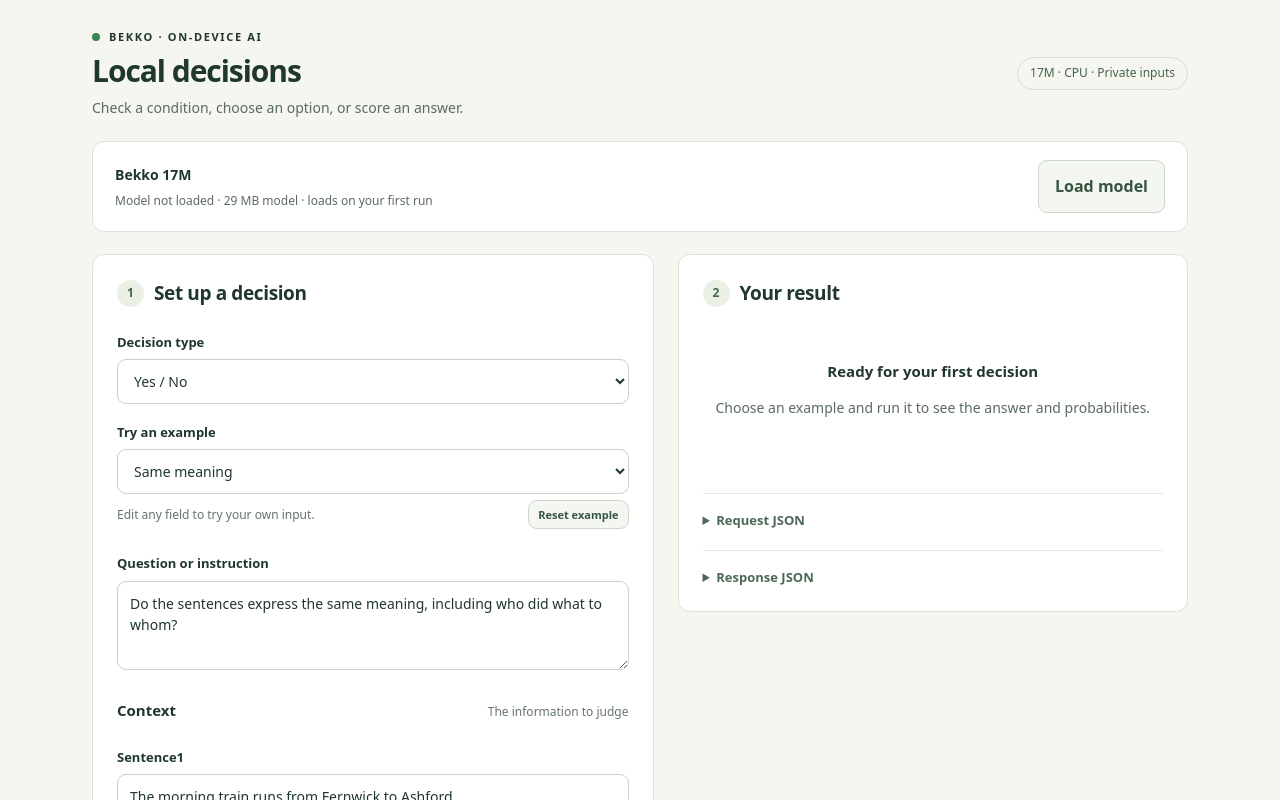
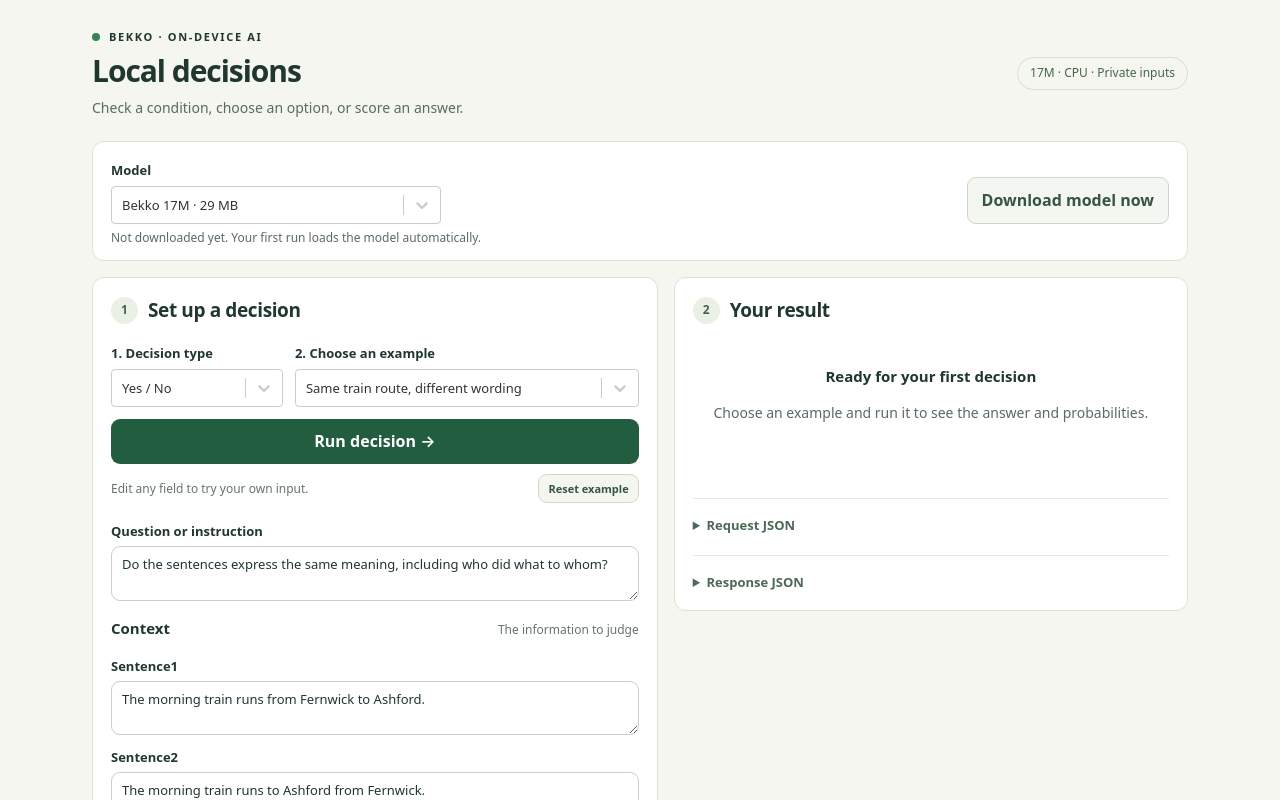
Before and after one commit to hotchpotch/bekko-system-one, a React (Vite) app in the folder browser/: page / in a window 1280 px wide. Shown: the top 800 px of the page. Built offline with nearby package versions, Linux system fonts and the light colour scheme.

Commit message:
Make browser examples easier to select and run

```diff
--- a/browser/package.json
+++ b/browser/package.json
@@ -18,7 +18,8 @@
     "onnxruntime-node": "1.30.0",
     "onnxruntime-web": "1.30.0",
     "react": "^19.2.3",
-    "react-dom": "^19.2.3"
+    "react-dom": "^19.2.3",
+    "react-select": "^5.10.2"
   },
   "devDependencies": {
     "vite": "^7.3.0"
--- a/browser/scripts/check-model-loading.js
+++ b/browser/scripts/check-model-loading.js
@@ -54,4 +54,4 @@
   } finally {
     await context.unroute("**/model.onnx", route);
   }
-};
+}
--- a/browser/src/examples.json
+++ b/browser/src/examples.json
@@ -1,7 +1,7 @@
 [
   {
     "id": "email-promotion",
-    "title": "Promotional email",
+    "title": "Spot a promotional spam email",
     "category": "Email spam detection",
     "task": "noul",
     "instruction": "Is this email unsolicited spam or bulk marketing?",
@@ -22,7 +22,7 @@
   },
   {
     "id": "email-meeting-followup",
-    "title": "Personal meeting follow-up",
+    "title": "Recognize a personal work email",
     "category": "Email spam detection",
     "task": "noul",
     "instruction": "Is this email unsolicited spam or bulk marketing?",
@@ -43,7 +43,7 @@
   },
   {
     "id": "train-route-same",
-    "title": "Same meaning",
+    "title": "Same train route, different wording",
     "category": "Paraphrase verification",
     "task": "noul",
     "instruction": "Do the sentences express the same meaning, including who did what to whom?",
@@ -64,7 +64,7 @@
   },
   {
     "id": "train-route-reversed",
-    "title": "Different meaning",
+    "title": "Reversed train route, different meaning",
     "category": "Paraphrase verification",
     "task": "noul",
     "instruction": "Do the sentences express the same meaning, including who did what to whom?",
@@ -85,7 +85,7 @@
   },
   {
     "id": "nurses-shared-action",
-    "title": "Shared action",
+    "title": "Does the text say the nurses laughed?",
     "category": "Sentence entailment",
     "task": "noul",
     "instruction": "Does the premise entail the hypothesis?",
@@ -106,7 +106,7 @@
   },
   {
     "id": "drivers-different-action",
-    "title": "Who did what?",
+    "title": "Does the text say the drivers slept?",
     "category": "Sentence entailment",
     "task": "noul",
     "instruction": "Does the premise entail the hypothesis?",
@@ -127,7 +127,7 @@
   },
   {
     "id": "whale-lungs",
-    "title": "Whale facts",
+    "title": "Do whales breathe with lungs?",
     "category": "Evidence supports a statement",
     "task": "noul",
     "instruction": "Does the premise support the hypothesis?",
@@ -148,7 +148,7 @@
   },
   {
     "id": "whale-gills",
-    "title": "Check the evidence",
+    "title": "Do whales breathe through gills?",
     "category": "Evidence supports a statement",
     "task": "noul",
     "instruction": "Does the premise support the hypothesis?",
@@ -169,7 +169,7 @@
   },
   {
     "id": "squirrel-rule-supported",
-    "title": "Explicit rule reasoning · 1",
+    "title": "Follow a rule: is the squirrel rough?",
     "category": "Explicit rule reasoning",
     "task": "noul",
     "instruction": "Is the hypothesis true under the stated facts and rules? Under the closed-world assumption, an unprovable positive proposition is false and its negation is true.",
@@ -190,7 +190,7 @@
   },
   {
     "id": "squirrel-rule-contradicted",
-    "title": "Explicit rule reasoning · 2",
+    "title": "Check a conflicting claim about the squirrel",
     "category": "Explicit rule reasoning",
     "task": "noul",
     "instruction": "Is the hypothesis true under the stated facts and rules? Under the closed-world assumption, an unprovable positive proposition is false and its negation is true.",
@@ -211,7 +211,7 @@
   },
   {
     "id": "wooden-chair-category",
-    "title": "Category inference · 1",
+    "title": "Is a wooden chair still a chair?",
     "category": "Category inference",
     "task": "noul",
     "instruction": "Is the stated category inference valid?",
@@ -231,7 +231,7 @@
   },
   {
     "id": "fake-diamond-category",
-    "title": "Category inference · 2",
+    "title": "Is a fake diamond a real diamond?",
     "category": "Category inference",
     "task": "noul",
     "instruction": "Is the stated category inference valid?",
@@ -251,7 +251,7 @@
   },
   {
     "id": "bedtime-tired",
-    "title": "Story motivation · 1",
+    "title": "Why did Nora go to the bedroom?",
     "category": "Story motivation",
     "task": "noul",
     "instruction": "Does the story support the stated motivation, given the agent's needs and actions?",
@@ -272,7 +272,7 @@
   },
   {
     "id": "bedtime-hungry",
-    "title": "Story motivation · 2",
+    "title": "Was Nora hungry or tired?",
     "category": "Story motivation",
     "task": "noul",
     "instruction": "Does the story support the stated motivation, given the agent's needs and actions?",
@@ -293,7 +293,7 @@
   },
   {
     "id": "dog-animal-supported",
-    "title": "A conclusion that follows",
+    "title": "Follow a rule: is Max an animal?",
     "category": "Logical consistency",
     "task": "noul",
     "instruction": "Does the premise logically entail the conclusion?",
@@ -314,7 +314,7 @@
   },
   {
     "id": "dog-animal-contradicted",
-    "title": "A conclusion that contradicts the facts",
+    "title": "Spot a contradiction: Max is not an animal",
     "category": "Logical consistency",
     "task": "noul",
     "instruction": "Does the premise logically entail the conclusion?",
@@ -335,7 +335,7 @@
   },
   {
     "id": "news-tennis-championship",
-    "title": "A tennis championship",
+    "title": "Classify a tennis news story",
     "category": "News topic classification",
     "task": "choice",
     "instruction": "Which topic best describes the news article?",
@@ -363,7 +363,7 @@
   },
   {
     "id": "news-quarterly-profits",
-    "title": "Quarterly profits and dividends",
+    "title": "Classify a company earnings story",
     "category": "News topic classification",
     "task": "choice",
     "instruction": "Which topic best describes the news article?",
@@ -391,7 +391,7 @@
   },
   {
     "id": "entity-electronics-company",
-    "title": "An electronics company",
+    "title": "Identify an electronics company",
     "category": "Entity type classification",
     "task": "choice",
     "instruction": "Use the article to classify the entity named in its title.",
@@ -460,7 +460,7 @@
   },
   {
     "id": "entity-novel",
-    "title": "Identify an entity",
+    "title": "Identify a novel",
     "category": "Entity type classification",
     "task": "choice",
     "instruction": "Use the article to classify the entity named in its title.",
@@ -529,7 +529,7 @@
   },
   {
     "id": "running-supported",
-    "title": "A supported statement",
+    "title": "Running: a claim supported by the text",
     "category": "Entailment contradiction or neutral",
     "task": "choice",
     "instruction": "Based only on the premise, is the hypothesis definitely true (entailment), definitely false (contradiction), or not determined (neutral)?",
@@ -554,7 +554,7 @@
   },
   {
     "id": "running-contradicted",
-    "title": "A conflicting statement",
+    "title": "Running: a claim that contradicts the text",
     "category": "Entailment contradiction or neutral",
     "task": "choice",
     "instruction": "Based only on the premise, is the hypothesis definitely true (entailment), definitely false (contradiction), or not determined (neutral)?",
@@ -579,7 +579,7 @@
   },
   {
     "id": "running-unknown-motivation",
-    "title": "Not enough information",
+    "title": "Running: a motive the text does not explain",
     "category": "Entailment contradiction or neutral",
     "task": "choice",
     "instruction": "Based only on the premise, is the hypothesis definitely true (entailment), definitely false (contradiction), or not determined (neutral)?",
@@ -604,7 +604,7 @@
   },
   {
     "id": "photosynthesis-background",
-    "title": "Photosynthesis · Topic overlap only",
+    "title": "Photosynthesis: same topic, no answer",
     "category": "Answer evidence selection",
     "task": "score",
     "instruction": "Does the document contain the answer to the query? Rate it from unrelated to a complete answer.",
@@ -642,7 +642,7 @@
   },
   {
     "id": "photosynthesis-partial",
-    "title": "Photosynthesis · Partial answer",
+    "title": "Photosynthesis: part of the answer",
     "category": "Answer evidence selection",
     "task": "score",
     "instruction": "Does the document contain the answer to the query? Rate it from unrelated to a complete answer.",
@@ -680,7 +680,7 @@
   },
   {
     "id": "photosynthesis-unrelated",
-    "title": "Photosynthesis · Unrelated document",
+    "title": "Photosynthesis: an unrelated passage",
     "category": "Answer evidence selection",
     "task": "score",
     "instruction": "Does the document contain the answer to the query? Rate it from unrelated to a complete answer.",
@@ -718,7 +718,7 @@
   },
   {
     "id": "photosynthesis-complete",
-    "title": "Photosynthesis · Complete answer",
+    "title": "Photosynthesis: a complete explanation",
     "category": "Answer evidence selection",
     "task": "score",
     "instruction": "Does the document contain the answer to the query? Rate it from unrelated to a complete answer.",
@@ -756,7 +756,7 @@
   },
   {
     "id": "cpu-acronym-unrelated",
-    "title": "CPU acronym · Unrelated document",
+    "title": "CPU meaning: an unrelated passage",
     "category": "FAQ relevance",
     "task": "score",
     "instruction": "Does the document contain the answer to the query? Rate it from unrelated to a complete answer.",
@@ -794,7 +794,7 @@
   },
   {
     "id": "cpu-acronym-background",
-    "title": "CPU acronym · Background without the answer",
+    "title": "CPU meaning: background without the expansion",
     "category": "FAQ relevance",
     "task": "score",
     "instruction": "Does the document contain the answer to the query? Rate it from unrelated to a complete answer.",
@@ -832,7 +832,7 @@
   },
   {
     "id": "cpu-acronym-complete",
-    "title": "CPU acronym · Complete answer",
+    "title": "CPU meaning: the full abbreviation",
     "category": "FAQ relevance",
     "task": "score",
     "instruction": "Does the document contain the answer to the query? Rate it from unrelated to a complete answer.",
@@ -870,7 +870,7 @@
   },
   {
     "id": "cpu-acronym-partial",
-    "title": "CPU acronym · Partial answer",
+    "title": "CPU meaning: only two of the three words",
     "category": "FAQ relevance",
     "task": "score",
     "instruction": "Does the document contain the answer to the query? Rate it from unrelated to a complete answer.",
@@ -908,7 +908,7 @@
   },
   {
     "id": "mug-cleaning-partial",
-    "title": "Cleaning a mug · Partial answer",
+    "title": "Tea stains: a cleaning hint without steps",
     "category": "Search document relevance",
     "task": "score",
     "instruction": "Does the document contain the answer to the query? Rate it from unrelated to a complete answer.",
@@ -946,7 +946,7 @@
   },
   {
     "id": "mug-cleaning-unrelated",
-    "title": "Cleaning a mug · Unrelated document",
+    "title": "Tea stains: an unrelated passage",
     "category": "Search document relevance",
     "task": "score",
     "instruction": "Does the document contain the answer to the query? Rate it from unrelated to a complete answer.",
@@ -984,7 +984,7 @@
   },
   {
     "id": "mug-cleaning-background",
-    "title": "Cleaning a mug · Topic overlap only",
+    "title": "Tea stains: mug facts without cleaning advice",
     "category": "Search document relevance",
     "task": "score",
     "instruction": "Does the document contain the answer to the query? Rate it from unrelated to a complete answer.",
@@ -1022,7 +1022,7 @@
   },
   {
     "id": "mug-cleaning-complete",
-    "title": "Cleaning a mug · Complete answer",
+    "title": "Tea stains: complete cleaning instructions",
     "category": "Search document relevance",
     "task": "score",
     "instruction": "Does the document contain the answer to the query? Rate it from unrelated to a complete answer.",
--- a/browser/src/main.jsx
+++ b/browser/src/main.jsx
@@ -9,7 +9,7 @@
   parseCriteria,
   renderDecision,
 } from "./decision.js";
-import { Button, Textarea, ModelLoadProgress } from "./ui.jsx";
+import { Button, Textarea, ModelLoadProgress, Picker } from "./ui.jsx";
 
 const pretty = (value) => JSON.stringify(value, null, 2);
 const percent = (value) => `${(value * 100).toFixed(1)}%`;
@@ -184,7 +184,7 @@
       }
       setBusy(false);
       if (data.ready) {
-        setStatus("Model ready. Run any example to get started.");
+        setStatus("Model loaded. Choose an example and click Run decision.");
         return;
       }
       setOutput({ decision: pending.current, ...data });
@@ -250,26 +250,56 @@
         <span className="badge">17M · CPU · Private inputs</span>
       </header>
       <section className="model-panel" aria-label="Model">
-        <div>
-          <strong>Bekko 17M</strong>
-          <p id="model-status" role="status">
+        <div className="model-selection">
+          <Picker
+            id="model"
+            label="Model"
+            value="17m"
+            searchable={false}
+            disabled={busy}
+            options={[
+              { value: "17m", label: "Bekko 17M · 29 MB" },
+              {
+                value: "68m",
+                label: "Bekko 68M · Coming soon",
+                disabled: true,
+              },
+              {
+                value: "400m",
+                label: "Bekko 400M · Coming soon",
+                disabled: true,
+              },
+            ]}
+            onChange={() => {}}
+          />
+          <p
+            id="model-status"
+            role="status"
+            className={loadedBytes !== null ? "loaded" : ""}
+          >
             {loadedBytes !== null
-              ? `Model loaded · ${(loadedBytes / 1e6).toFixed(1)} MB · Ready on your device`
-              : "Model not loaded · 29 MB model · loads on your first run"}
+              ? `Model loaded · ${(loadedBytes / 1e6).toFixed(1)} MB · Runs on your device`
+              : busy
+                ? status
+                : "Not downloaded yet. Your first run loads the model automatically."}
           </p>
         </div>
+        {loadedBytes === null ? (
           <Button
             id="load-model"
             secondary
-          disabled={busy || loadedBytes !== null}
+            disabled={busy}
             onClick={() => start(true)}
           >
-          {loadedBytes !== null
-            ? "Model ready"
+            {busy
+              ? "Loading…"
               : error
-              ? "Retry loading"
-              : "Load model"}
+                ? "Retry download"
+                : "Download model now"}
           </Button>
+        ) : (
+          <span className="loaded-badge">✓ Downloaded · Ready to run</span>
+        )}
         {busy && loadedBytes === null && (
           <ModelLoadProgress files={files} status={status} />
         )}
@@ -288,37 +318,41 @@
               <span className="step">1</span>
               <h2>Set up a decision</h2>
             </div>
-            <label htmlFor="task">Decision type</label>
-            <select
+            <div className="decision-pickers">
+              <Picker
                 id="task"
+                label="1. Decision type"
                 value={form.task}
-              onChange={(event) => choose(event.target.value)}
-            >
-              {Object.entries(tasks).map(([id, name]) => (
-                <option key={id} value={id}>
-                  {name}
-                </option>
-              ))}
-            </select>
-            <label htmlFor="example">Try an example</label>
-            <select
+                disabled={busy}
+                searchable={false}
+                options={Object.entries(tasks).map(([value, label]) => ({
+                  value,
+                  label,
+                }))}
+                onChange={(task) => choose(task)}
+              />
+              <Picker
                 id="example"
+                label="2. Choose an example"
                 value={form.id}
-              onChange={(event) => choose(form.task, event.target.value)}
-            >
-              {groups.map((group) => (
-                <optgroup key={group} label={group}>
-                  {examples
-                    .filter((e) => e.task === form.task && e.category === group)
-                    .map((e) => (
-                      <option key={e.id} value={e.id}>
-                        {e.title}
-                      </option>
-                    ))}
-                </optgroup>
-              ))}
-              <option value="custom">Write your own…</option>
-            </select>
+                disabled={busy}
+                options={[
+                  ...groups.map((group) => ({
+                    label: group,
+                    options: examples
+                      .filter(
+                        (e) => e.task === form.task && e.category === group,
+                      )
+                      .map((e) => ({ value: e.id, label: e.title })),
+                  })),
+                  { value: "custom", label: "Write your own…" },
+                ]}
+                onChange={(id) => choose(form.task, id)}
+              />
+            </div>
+            <Button id="run-example" type="submit" disabled={busy}>
+              {busy ? "Working…" : "Run decision →"}
+            </Button>
             <div className="form-toolbar">
               <p className="hint">Edit any field to try your own input.</p>
               <Button
@@ -332,7 +366,7 @@
             <Textarea
               id="instruction"
               label="Question or instruction"
-              rows={3}
+              rows={2}
               required
               value={form.instruction}
               onChange={(e) => change("instruction", e.target.value)}
@@ -350,7 +384,7 @@
                   label={key
                     .replaceAll("_", " ")
                     .replace(/^./, (c) => c.toUpperCase())}
-                  rows={String(value).length > 180 ? 5 : 3}
+                  rows={String(value).length > 180 ? 4 : 2}
                   value={value}
                   onChange={(e) =>
                     change("state", { ...form.state, [key]: e.target.value })
@@ -360,8 +394,7 @@
             </div>
             {form.task === "noul" ? (
               <div id="binary-fields">
-                <details id="binary-details" key={form.id}>
-                  <summary>Customize what Yes and No mean</summary>
+                <div className="binary-meanings">
                   <Textarea
                     id="yes"
                     label="Yes means"
@@ -378,7 +411,7 @@
                     value={form.no}
                     onChange={(e) => change("no", e.target.value)}
                   />
-                </details>
+                </div>
               </div>
             ) : (
               <div id="option-fields">
--- a/browser/src/style.css
+++ b/browser/src/style.css
@@ -481,3 +481,117 @@
     font-size: 11px;
   }
 }
+/* Example-first controls. */
+.decision-pickers {
+  display: grid;
+  grid-template-columns: minmax(120px, 0.75fr) minmax(0, 1.5fr);
+  gap: 12px;
+}
+.picker {
+  min-width: 0;
+}
+.picker label {
+  margin: 6px 0;
+}
+.picker__control {
+  font-size: 13px;
+  min-height: 38px !important;
+}
+.picker__menu {
+  font-size: 13px;
+  z-index: 10 !important;
+}
+.picker__input-container input {
+  font: inherit;
+}
+.picker__option {
+  cursor: pointer !important;
+}
+.model-selection {
+  flex: 1;
+  min-width: 230px;
+  max-width: 520px;
+}
+.model-selection > .picker {
+  max-width: 330px;
+}
+.loaded-badge {
+  font-size: 12px;
+  color: #235d40;
+  background: #eaf0e4;
+  border-radius: 6px;
+  padding: 8px 12px;
+}
+.loaded::before {
+  content: "● ";
+  color: #368357;
+}
+.panel {
+  padding: 18px;
+}
+.section-title {
+  margin-bottom: 12px;
+}
+label {
+  margin: 12px 0 5px;
+}
+textarea {
+  padding: 8px 10px;
+  line-height: 1.4;
+  font-size: 13px;
+}
+.label-row {
+  margin-top: 14px;
+}
+.hint {
+  margin: 5px 0;
+}
+.form-toolbar {
+  margin: 4px 0;
+}
+button {
+  margin-top: 14px;
+  padding: 10px 14px;
+}
+#run-example {
+  margin-top: 12px;
+  justify-content: center;
+}
+.binary-meanings {
+  display: grid;
+  grid-template-columns: 1fr 1fr;
+  gap: 12px;
+}
+.model-panel {
+  padding: 12px 18px;
+  margin-bottom: 16px;
+}
+.workspace {
+  gap: 16px;
+}
+.result-panel {
+  top: 16px;
+}
+.picker__option--is-disabled {
+  cursor: not-allowed !important;
+}
+@media (max-width: 460px) {
+  .decision-pickers {
+    grid-template-columns: minmax(95px, 0.7fr) minmax(0, 1.3fr);
+    gap: 8px;
+  }
+  .binary-meanings {
+    grid-template-columns: 1fr;
+    gap: 0;
+  }
+  .panel {
+    padding: 14px;
+  }
+  .picker__control {
+    font-size: 12px;
+  }
+  .model-selection {
+    min-width: 0;
+    flex-basis: 100%;
+  }
+}
--- a/browser/src/ui.jsx
+++ b/browser/src/ui.jsx
@@ -1,4 +1,5 @@
 import React from "react";
+import Select from "react-select";
 
 export function Button({ secondary = false, className = "", ...props }) {
   return (
@@ -77,3 +78,42 @@
     </div>
   );
 }
+
+export function Picker({
+  id,
+  label,
+  options,
+  value,
+  onChange,
+  disabled,
+  searchable = true,
+}) {
+  const flat = options.flatMap((option) => option.options || [option]);
+  return (
+    <div className="picker">
+      <label htmlFor={id}>{label}</label>
+      <Select
+        inputId={id}
+        instanceId={id}
+        classNamePrefix="picker"
+        options={options}
+        value={flat.find((option) => option.value === value)}
+        onChange={(option) => option && onChange(option.value)}
+        isDisabled={disabled}
+        isSearchable={searchable}
+        isOptionDisabled={(option) => !!option.disabled}
+        placeholder="Search examples…"
+        noOptionsMessage={() => "No matching examples"}
+        theme={(theme) => ({
+          ...theme,
+          colors: {
+            ...theme.colors,
+            primary: "#235d40",
+            primary25: "#eaf0e4",
+            primary50: "#d5e4d3",
+          },
+        })}
+      />
+    </div>
+  );
+}
```
Also changed, not shown: browser/scripts/check-browser.js (+17 -4 lines), 2 other files (tests, documents, lock files or other folders). Lines whose indentation alone changed are shown as unchanged.
